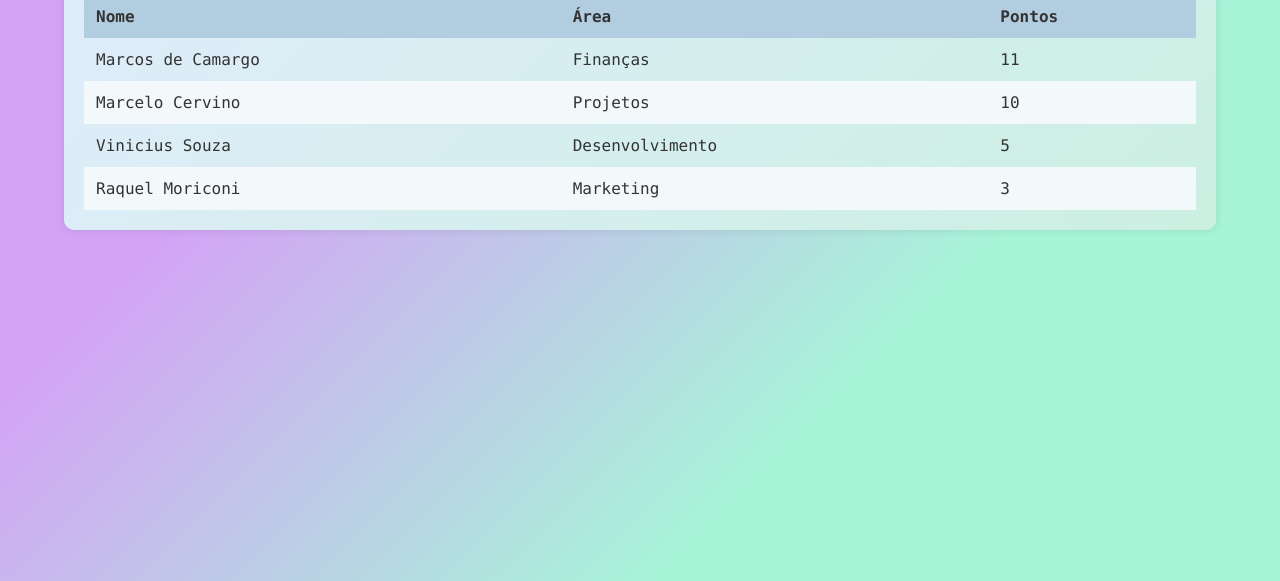
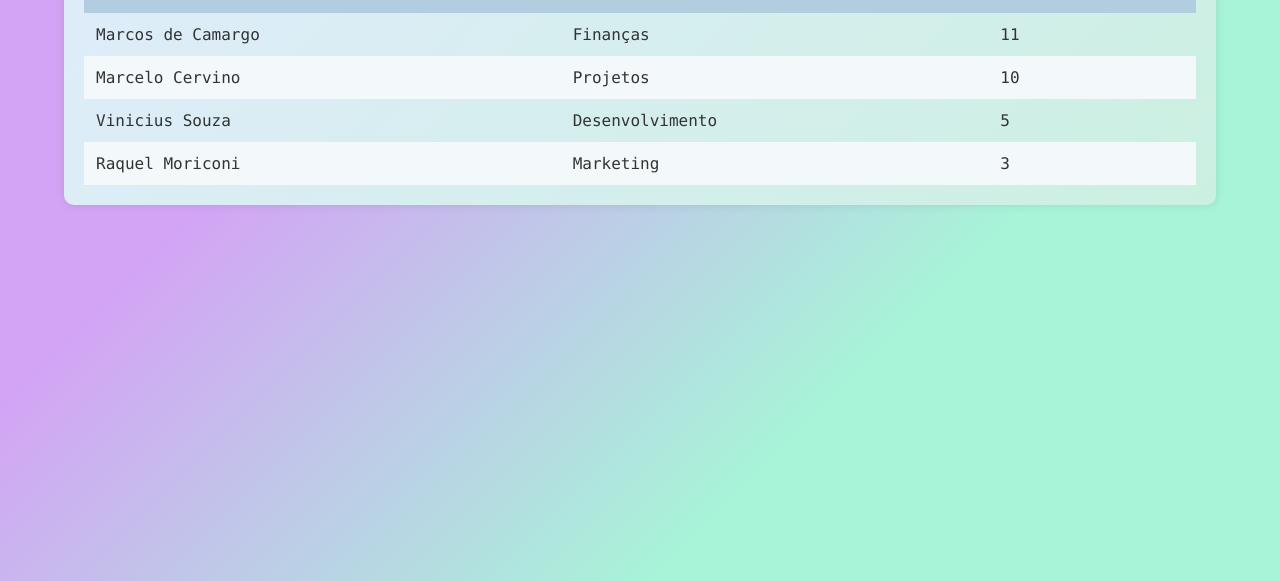
Before and after one commit to vinicius-vses/helpsystem, a plain HTML site: page templates/ranking.html in a window 1280 px wide. Shown: the part 219-800 px from the top of the page. Drawn offline with Linux system fonts and the light colour scheme.

Commit message:
Ajuste na altura do conteiner

```diff
--- a/static/css/ranking.css
+++ b/static/css/ranking.css
@@ -29,7 +29,7 @@ body {
     background: linear-gradient(135deg, #e0ecfc, #cbf0e1);
     border-radius: 10px;
     padding: 20px;
-    margin: 7% auto;
+    margin: 5% auto;
     box-shadow: 0 0 10px rgba(0, 0, 0, 0.1);
 }
 
```
